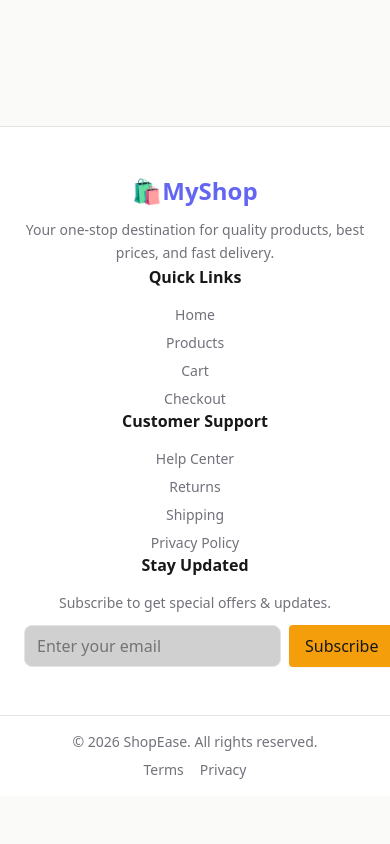
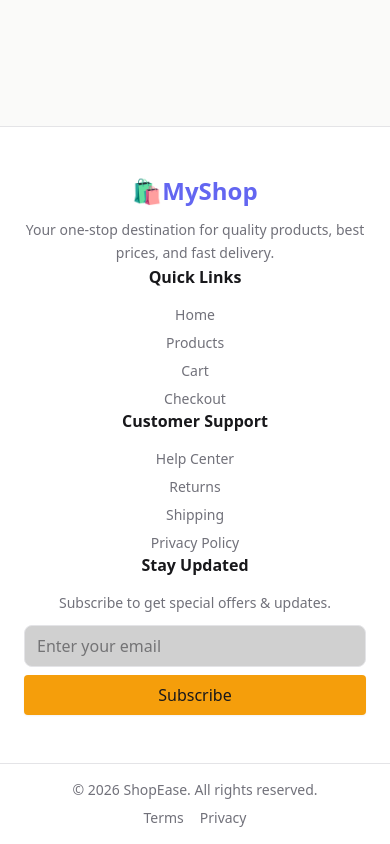
Before and after one commit to ajitdevv/myshop, a React (Vite) app: page / in a window 390 px wide. Shown: the part 1122-1966 px from the top of the page. Before the commit the page ends 1918 px from the top, so only its background shows below. Built offline with nearby package versions, Linux system fonts and the light colour scheme; no server answers.

Commit message:
Complate

```diff
--- a/src/Pages/Footer.jsx
+++ b/src/Pages/Footer.jsx
@@ -48,7 +48,7 @@
             Subscribe to get special offers & updates.
           </p>
 
-          <div className="flex lg:flex-col gap-2">
+          <div className="flex flex-col gap-2">
             <input
               type="email"
               placeholder="Enter your email"
```
